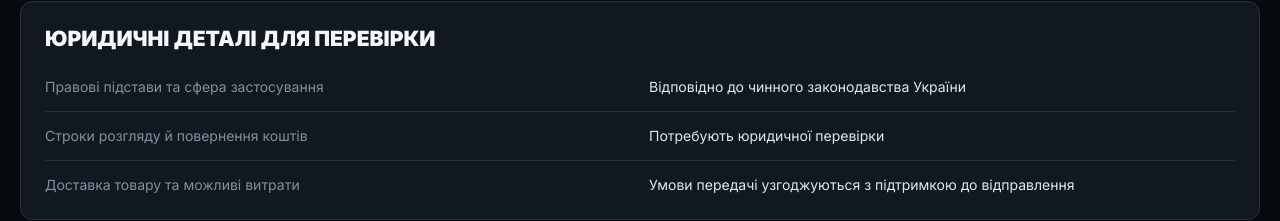
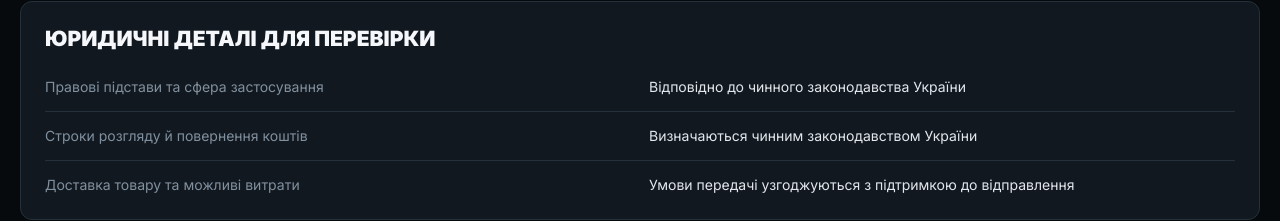
Before and after one commit to FL0PP1K/MatrixPC_FrontEnd, a React (Vite) app: page /warranty in a window 1280 px wide. Shown: the part 1181-1402 px from the top of the page. Built offline with nearby package versions, Linux system fonts and the light colour scheme; no server answers.

Commit message:
fix(frontend): clarify statutory return terms

```diff
--- a/src/pages/WarrantyPage.jsx
+++ b/src/pages/WarrantyPage.jsx
@@ -55,7 +55,7 @@ export default function WarrantyPage() {
         </section>
 
         <InfoCard className="legal-details" title="ЮРИДИЧНІ ДЕТАЛІ ДЛЯ ПЕРЕВІРКИ">
-          <DataRows rows={[["Правові підстави та сфера застосування", "Відповідно до чинного законодавства України"], ["Строки розгляду й повернення коштів", "Потребують юридичної перевірки"], ["Доставка товару та можливі витрати", "Умови передачі узгоджуються з підтримкою до відправлення"]]} />
+          <DataRows rows={[["Правові підстави та сфера застосування", "Відповідно до чинного законодавства України"], ["Строки розгляду й повернення коштів", "Визначаються чинним законодавством України"], ["Доставка товару та можливі витрати", "Умови передачі узгоджуються з підтримкою до відправлення"]]} />
         </InfoCard>
       </div>
     </main>
```
